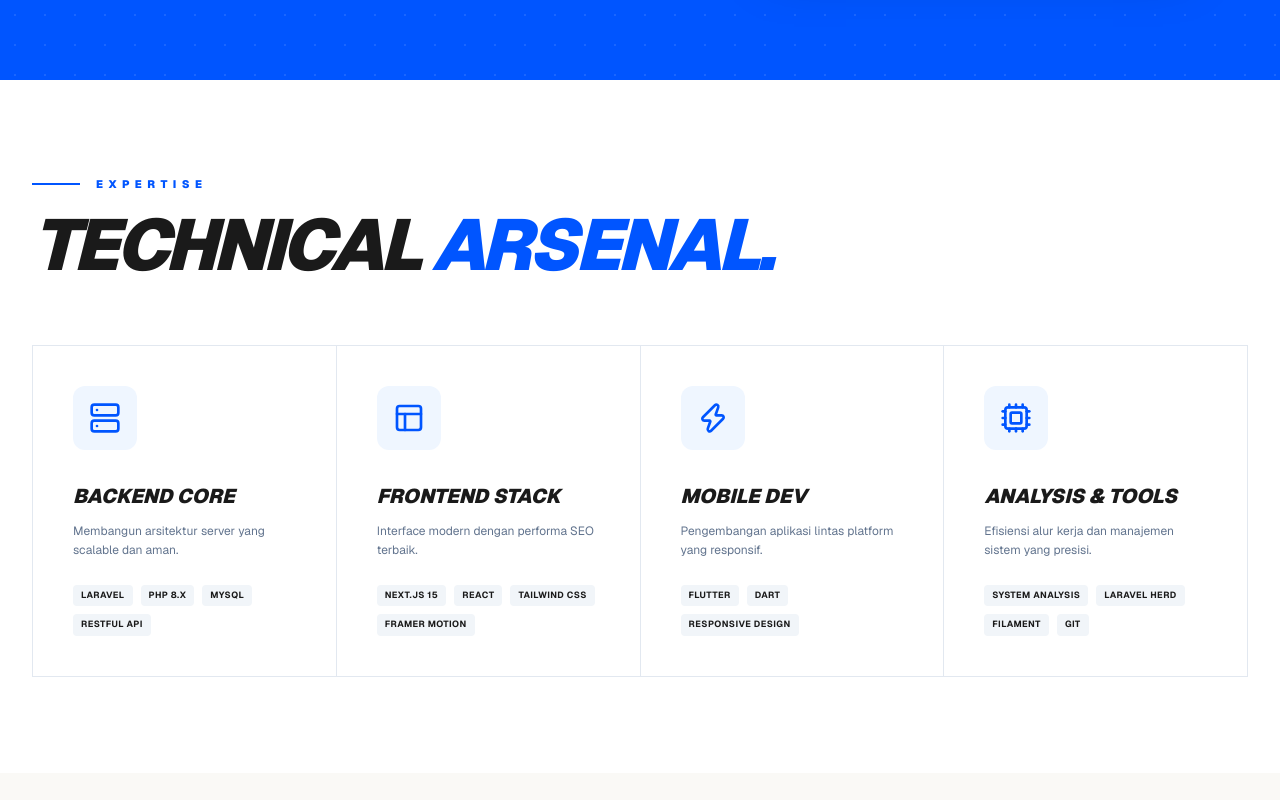
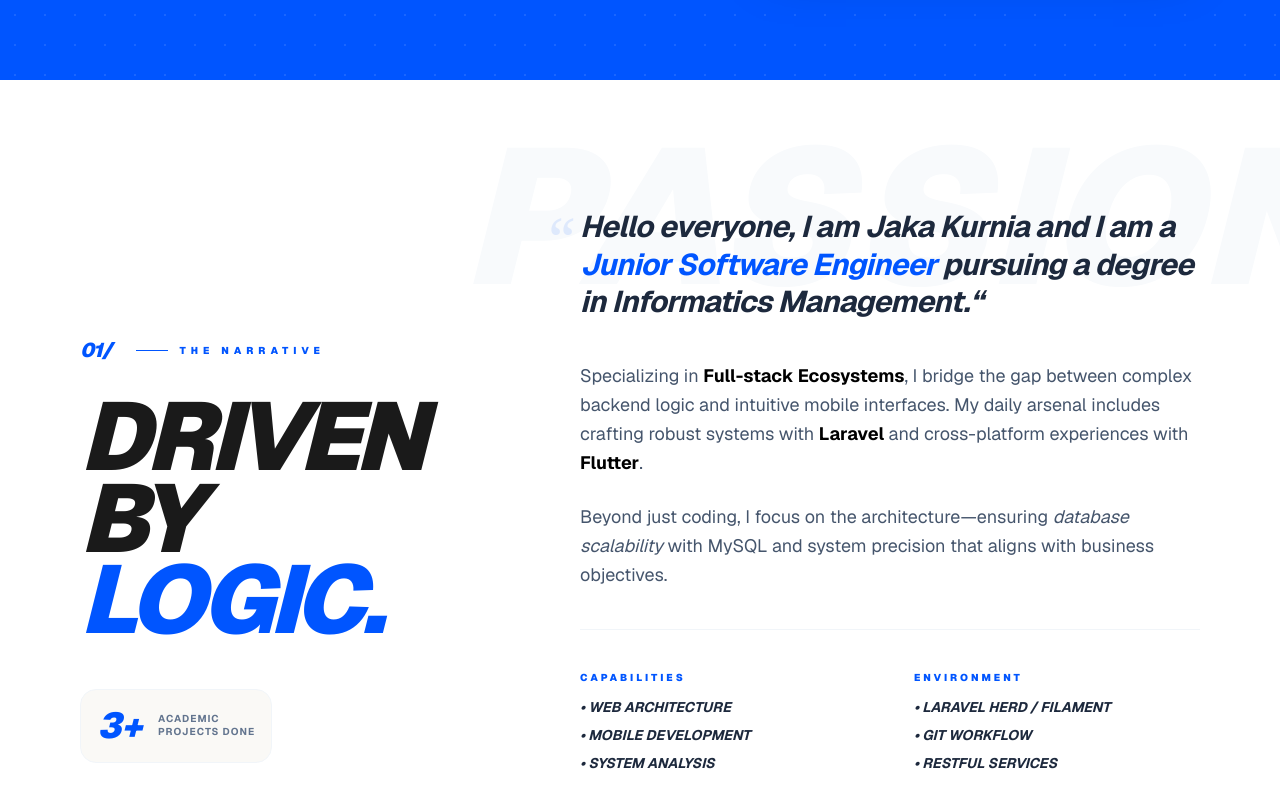
Before and after one commit to Jaka-kurnia/portofolio-me, a Next.js app: page / in a window 1280 px wide. Shown: the part 720-1520 px from the top of the page. Built offline with nearby package versions, Linux system fonts and the light colour scheme.

Commit message:
Perbaikan section hero

```diff
--- a/app/page.tsx
+++ b/app/page.tsx
@@ -6,12 +6,14 @@ import { Hero } from "../components/hero";
 import { Skills } from "@/components/skils";
 import { Projects } from "@/components/projects";
 import { Footer } from "@/components/footer";
+import { About } from "@/components/about";
 
 export default function Portfolio() {
   return (
     <div className="bg-[#FAF9F6] min-h-screen text-[#1A1A1A] selection:bg-[#FFD700] selection:text-black font-sans overflow-x-hidden">
       <Navbar />
       <Hero />
+      <About />
       <Skills />
       <Projects />
       <Footer />
--- /dev/null
+++ b/components/about.tsx
@@ -0,0 +1,106 @@
+import { motion } from "framer-motion";
+
+export const About = () => {
+  return (
+    <section id="about" className="relative py-24 md:py-32 px-6 md:px-20 bg-white overflow-hidden">
+      {/* Background Accent - Soft Text */}
+      <div className="absolute top-10 right-[-5%] text-[15vw] font-black text-slate-50 select-none leading-none z-0 italic uppercase">
+        Passion
+      </div>
+
+      <div className="max-w-[1400px] mx-auto relative z-10">
+        <div className="grid lg:grid-cols-12 gap-12 md:gap-20 items-start">
+
+          {/* LEFT SIDE: Heading & Index */}
+          <div className="lg:col-span-5 sticky top-32">
+            <motion.div
+              initial={{ opacity: 0, x: -20 }}
+              whileInView={{ opacity: 1, x: 0 }}
+              viewport={{ once: true }}
+              className="flex items-center gap-6 mb-8"
+            >
+              <span className="text-[#0055FF] font-black text-xl italic tracking-tighter">01/</span>
+              <div className="flex items-center gap-3 text-[#0055FF] font-black text-[10px] uppercase tracking-[0.5em]">
+                <div className="w-8 h-[1px] bg-[#0055FF]"></div>
+                The Narrative
+              </div>
+            </motion.div>
+
+            <motion.h2
+              initial={{ opacity: 0, y: 30 }}
+              whileInView={{ opacity: 1, y: 0 }}
+              viewport={{ once: true }}
+              className="text-6xl md:text-8xl font-black uppercase italic tracking-tighter leading-[0.85] text-[#1A1A1A]"
+            >
+              Driven <br />
+              By <span className="text-[#0055FF]">Logic.</span>
+            </motion.h2>
+
+            {/* Experience Badge */}
+            <motion.div
+              initial={{ scale: 0.8, opacity: 0 }}
+              whileInView={{ scale: 1, opacity: 1 }}
+              viewport={{ once: true }}
+              className="mt-12 inline-flex items-center gap-4 p-4 bg-[#FAF9F6] border border-slate-100 rounded-2xl"
+            >
+              <div className="text-4xl font-black text-[#0055FF] italic">3+</div>
+              <div className="text-[10px] font-bold uppercase leading-tight text-slate-500 tracking-widest">
+                Academic <br /> Projects Done
+              </div>
+            </motion.div>
+          </div>
+
+          {/* RIGHT SIDE: Content */}
+          <div className="lg:col-span-7 mt-12 lg:mt-0">
+            <motion.div
+              initial={{ opacity: 0, y: 40 }}
+              whileInView={{ opacity: 1, y: 0 }}
+              viewport={{ once: true }}
+              transition={{ duration: 0.8 }}
+              className="space-y-10"
+            >
+              {/* Main Statement */}
+              <div className="relative">
+                <span className="absolute -left-8 top-0 text-6xl text-[#0055FF]/10 font-serif">“</span>
+                <p className="text-2xl md:text-3xl text-slate-800 leading-tight font-bold italic tracking-tight">
+                  Hello everyone, I am Jaka Kurnia and I am a <span className="text-[#0055FF]">Junior Software Engineer</span> pursuing a degree in <span className="underline decoration-[#FFD700] decoration-8 underline-offset-[-2px]">Informatics Management</span>.“
+                </p>
+              </div>
+
+              {/* Body Text */}
+              <div className="space-y-6 text-lg text-slate-600 leading-relaxed max-w-2xl">
+                <p>
+                  Specializing in <span className="text-black font-bold">Full-stack Ecosystems</span>, I bridge the gap between complex backend logic and intuitive mobile interfaces. My daily arsenal includes crafting robust systems with <span className="text-black font-bold">Laravel</span> and cross-platform experiences with <span className="text-black font-bold">Flutter</span>.
+                </p>
+                <p>
+                  Beyond just coding, I focus on the architecture—ensuring <span className="italic">database scalability</span> with MySQL and system precision that aligns with business objectives.
+                </p>
+              </div>
+
+              {/* Skill Grid Tags */}
+              <div className="pt-10 grid grid-cols-1 sm:grid-cols-2 gap-x-12 gap-y-8 border-t border-slate-100">
+                <div className="group">
+                  <h4 className="text-[10px] font-black uppercase tracking-[0.3em] text-[#0055FF] mb-3 group-hover:translate-x-2 transition-transform">Capabilities</h4>
+                  <ul className="text-sm font-bold text-slate-800 space-y-2 uppercase italic">
+                    <li>• Web Architecture</li>
+                    <li>• Mobile Development</li>
+                    <li>• System Analysis</li>
+                  </ul>
+                </div>
+                <div className="group">
+                  <h4 className="text-[10px] font-black uppercase tracking-[0.3em] text-[#0055FF] mb-3 group-hover:translate-x-2 transition-transform">Environment</h4>
+                  <ul className="text-sm font-bold text-slate-800 space-y-2 uppercase italic">
+                    <li>• Laravel Herd / Filament</li>
+                    <li>• Git Workflow</li>
+                    <li>• RESTful Services</li>
+                  </ul>
+                </div>
+              </div>
+            </motion.div>
+          </div>
+
+        </div>
+      </div>
+    </section>
+  );
+};
--- a/components/hero.tsx
+++ b/components/hero.tsx
@@ -1,22 +1,16 @@
 import { motion } from "framer-motion";
 
 export const Hero = () => (
-  // 1. Padding Top disesuaikan untuk mobile (pt-32) agar tidak mentok navbar fixed
   <section id="hero" className="relative min-h-screen flex items-center px-6 md:px-20 bg-[#0055FF] overflow-hidden pt-32 pb-20 md:pt-20 text-white">
 
-    {/* Decorative Grid Background - Diperkecil sizenya biar rapi di mobile */}
     <div className="absolute inset-0 opacity-10 pointer-events-none"
          style={{ backgroundImage: 'radial-gradient(circle, #fff 1px, transparent 1px)', backgroundSize: '30px 30px' }}>
     </div>
 
-    {/* 2. Grid Layout - Menggunakan order- untuk mengatur urutan mobile vs desktop */}
     <div className="max-w-[1600px] mx-auto w-full grid lg:grid-cols-12 gap-12 md:gap-10 items-center relative z-10">
 
       {/* --- TEXT CONTENT --- */}
-      {/* order-1: Di mobile muncul PERTAMA. lg:order-1: Di desktop muncul di KIRI */}
       <div className="lg:col-span-7 order-1 lg:order-1 space-y-8 md:space-y-12">
-
-        {/* Subtitle */}
         <motion.div
           initial={{ opacity: 0, x: -20 }}
           animate={{ opacity: 1, x: 0 }}
@@ -27,7 +21,6 @@ export const Hero = () => (
           Full Stack Web Developer
         </motion.div>
 
-        {/* Main Headline - Font size menggunakan clamp() biar fleksibel di mobile */}
         <motion.h1
           initial={{ y: 50, opacity: 0 }}
           animate={{ y: 0, opacity: 1 }}
@@ -35,13 +28,11 @@ export const Hero = () => (
           className="text-[15vw] sm:text-[13vw] lg:text-[9.5vw] font-black leading-[0.85] md:leading-[0.8] tracking-[-0.05em] md:tracking-[-0.07em] uppercase italic"
         >
           Software <br />
-          {/* Outline effect dikecilin stroke-nya buat mobile biar nggak pecah */}
           <span style={{ WebkitTextStroke: "1px rgba(255, 255, 255, 0.3)", color: "transparent" }}>
             Engineer
           </span>
         </motion.h1>
 
-        {/* Paragraph Description */}
         <motion.p
           initial={{ opacity: 0 }}
           animate={{ opacity: 1 }}
@@ -51,7 +42,6 @@ export const Hero = () => (
           "Membangun infrastruktur digital yang kokoh dengan presisi akademik Manajemen Informatika."
         </motion.p>
 
-        {/* Optional CTA Button (Gue tambahin biar layouts bawah nggak kosong di mobile) */}
         <motion.div
           initial={{ opacity: 0, y: 20 }}
           animate={{ opacity: 1, y: 0 }}
@@ -65,25 +55,22 @@ export const Hero = () => (
       </div>
 
       {/* --- IMAGE CONTENT --- */}
-      {/* order-2: Di mobile muncul KEDUA (setelah teks). lg:order-2: Di desktop muncul di KANAN */}
       <div className="lg:col-span-5 order-2 lg:order-2 mt-12 lg:mt-0 relative">
         <motion.div
           initial={{ scale: 0.9, opacity: 0 }}
           animate={{ scale: 1, opacity: 1 }}
           transition={{ duration: 1.5, ease: [0.16, 1, 0.3, 1] }}
-          // max-w-[400px] mx-auto: Memastikan gambar nggak kegedean di HP layar lebar
-          className="relative aspect-[4/5] sm:aspect-square lg:aspect-[4/5] w-full max-w-[350px] sm:max-w-[400px] lg:max-w-none mx-auto bg-white overflow-hidden group border-[1px] border-white/20 shadow-2xl"
+          className="relative z-10 aspect-[4/5] sm:aspect-square lg:aspect-[4/5] w-full max-w-[350px] sm:max-w-[400px] lg:max-w-none mx-auto bg-white overflow-hidden group border-[1px] border-white/20 shadow-2xl"
         >
           <img
-            src="https://images.unsplash.com/photo-1507003211169-0a1dd7228f2d?q=80&w=1974&auto=format&fit=crop"
+            src="/saya-min.jpg"
             alt="Jaka Kurnia"
-            className="w-full h-full object-cover grayscale transition-all duration-1000 group-hover:grayscale-0 contrast-110"
+            className="w-full h-full object-cover grayscale transition-all duration-1000 group-hover:grayscale-0 group-hover:scale-105 contrast-110"
           />
         </motion.div>
 
-        {/* Giant Watermark Text - Hanya muncul di Desktop (hidden xl:block) */}
-        <div className="absolute bottom-[-5%] right-[-5%] text-[20vw] font-black text-white/[0.05] leading-none select-none italic tracking-tighter uppercase hidden xl:block z-0">
-          JAKA
+        <div className="absolute bottom-[-5%] right-[-5%] text-[12vw] font-black text-white/[0.05] leading-none select-none italic tracking-tighter uppercase hidden xl:block z-0 pointer-events-none">
+          SOFTWARE ENGINEER
         </div>
       </div>
 
```
Also changed, not shown: public/saya-min.jpg (added).
